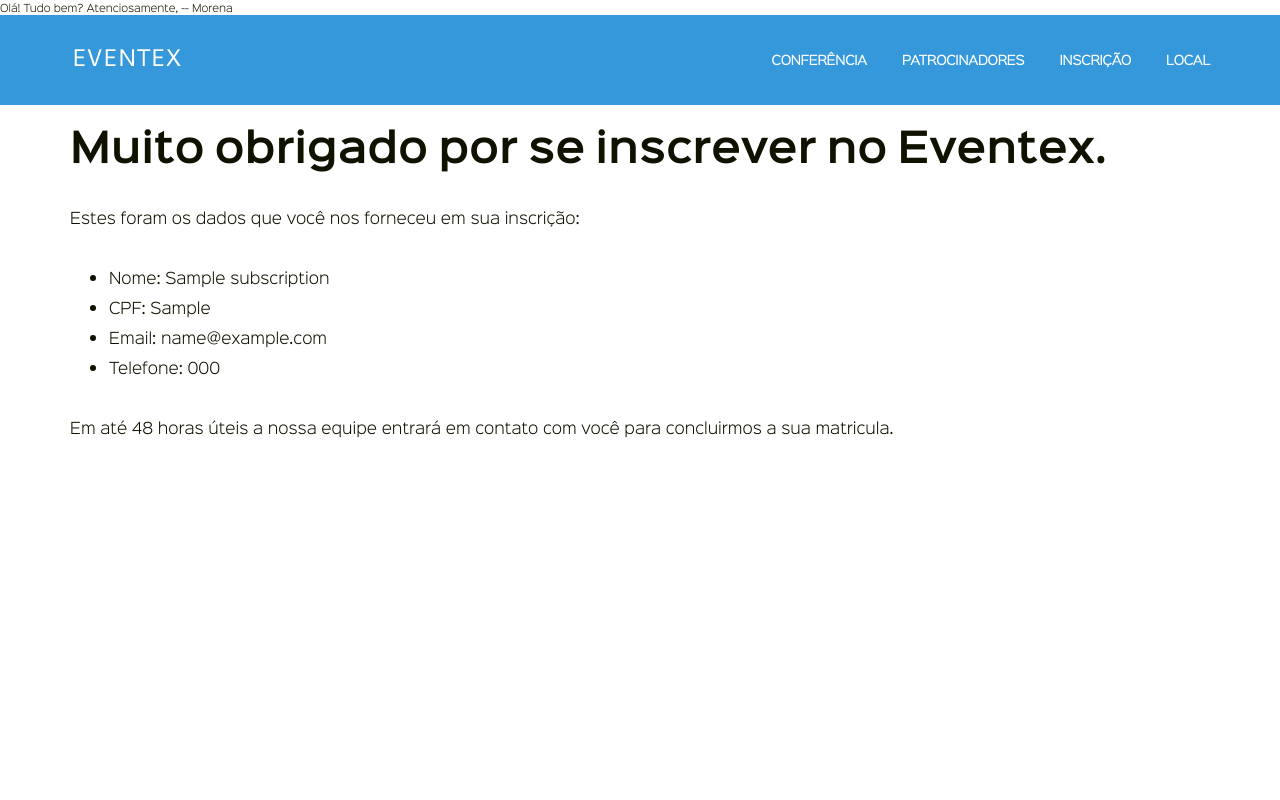
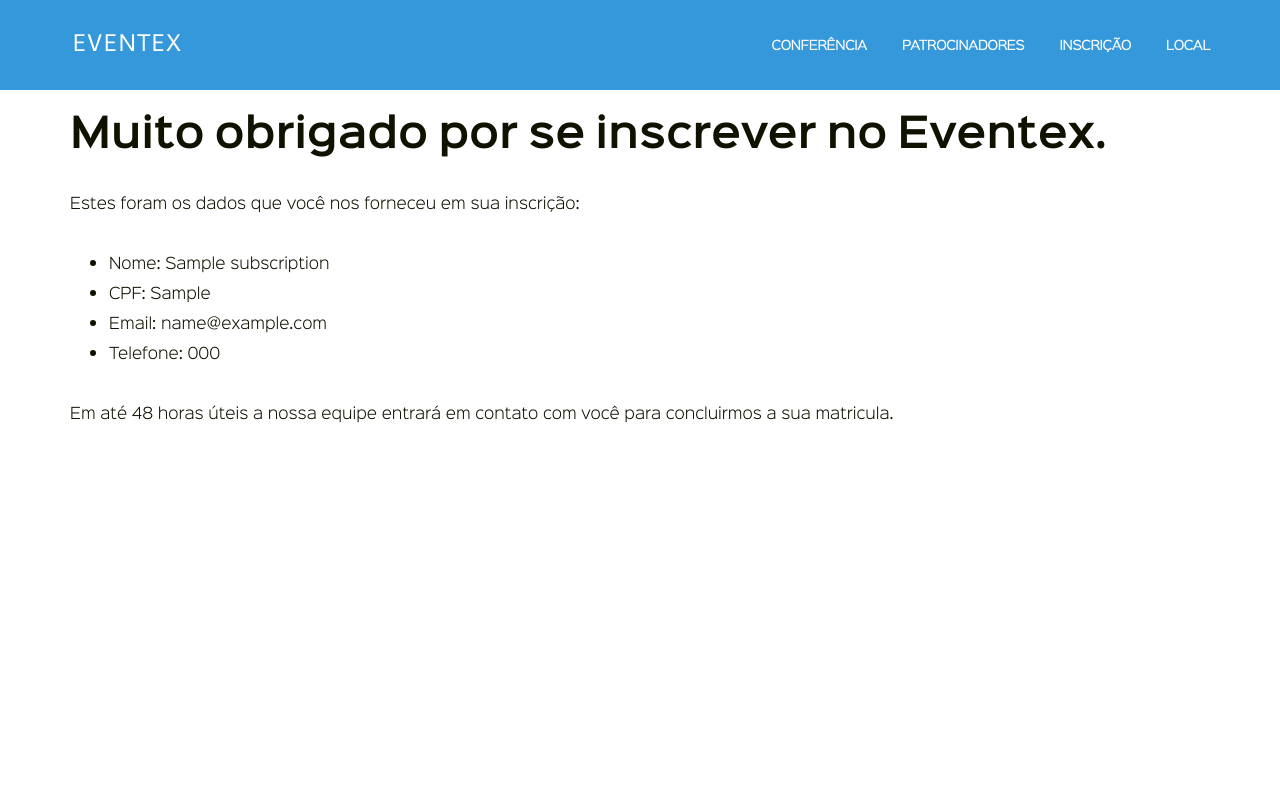
Before and after one commit to caikesilva/eventex, a Django app: page /inscricao/1/ in a window 1280 px wide. Run offline with Django 4.2, Linux system fonts and the light colour scheme; tables that the repository leaves empty hold one stand-in row (values such as "Sample post").

Commit message:
fix: template detail

```diff
--- a/eventex/subscriptions/templates/subscriptions/subscription_detail.html
+++ b/eventex/subscriptions/templates/subscriptions/subscription_detail.html
@@ -1,13 +1,3 @@
-Olá! Tudo bem?
-
-
-
-
-
-Atenciosamente,
---
-Morena
-
 {% extends 'base.html' %}
 {% load static %}
 
```
